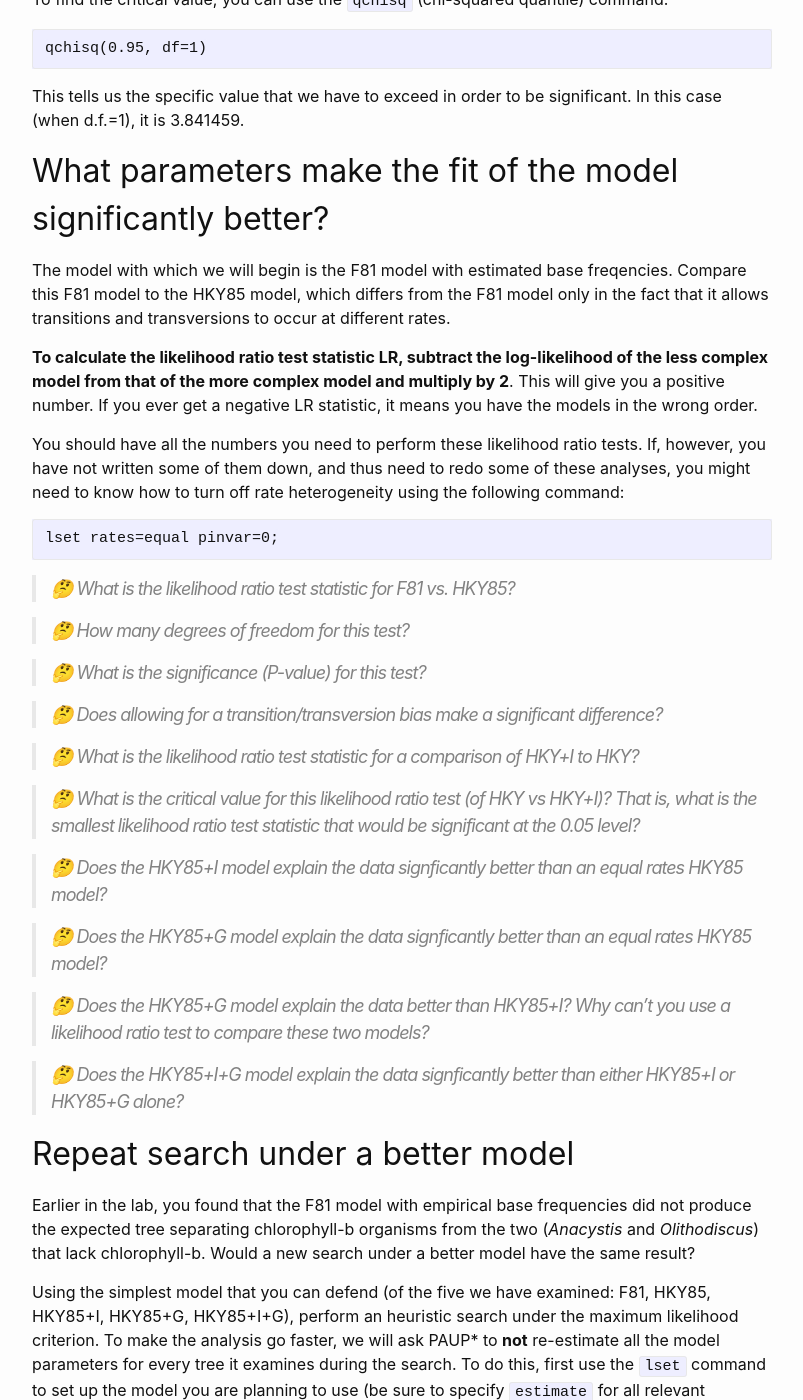
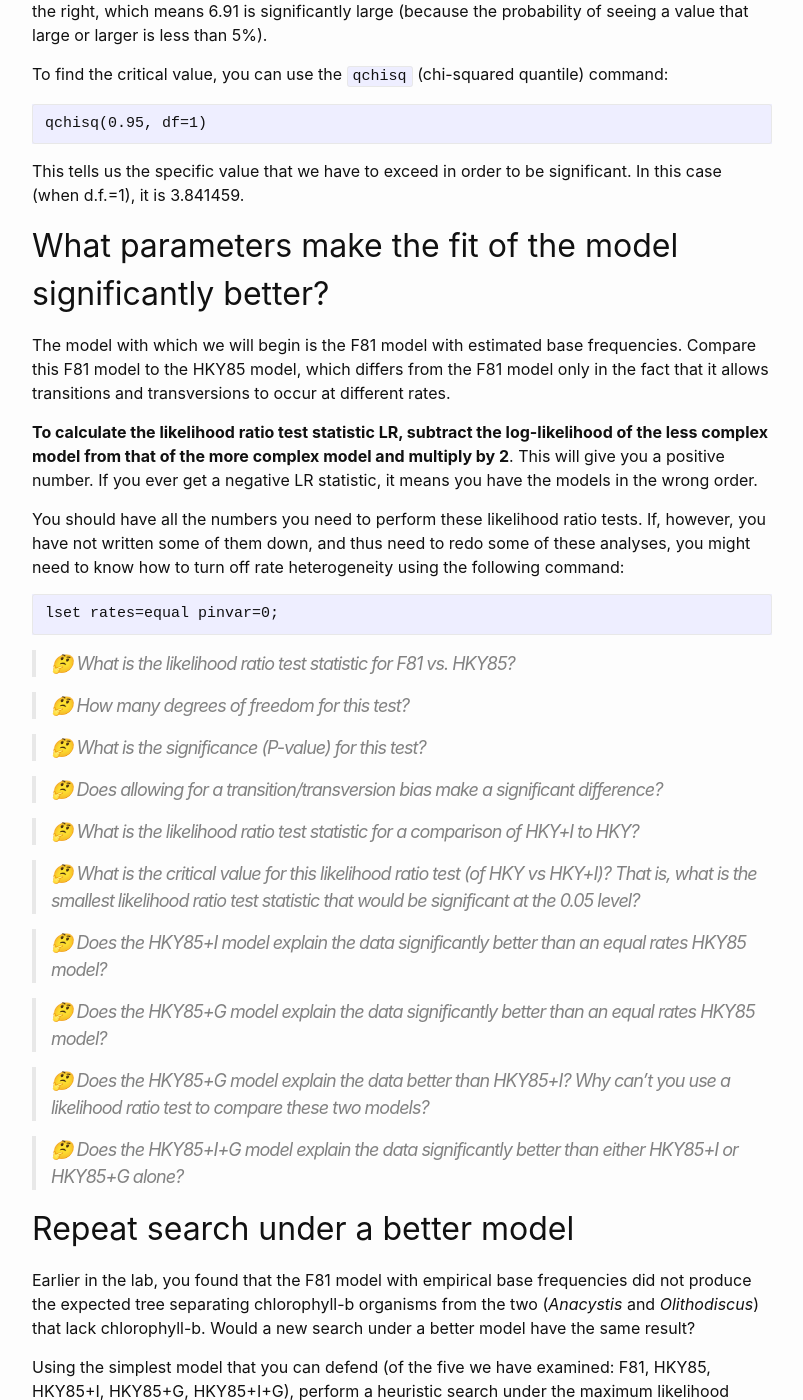
Before and after one commit to plewis/plewis.github.io, a Jekyll site: the page built from phylogenetics/likelihood.md, in a window 1280 px wide and 1400 px high, scrolled down 7607 px. Shown: the whole window, without its empty margins (238-1041 px from the left). Built offline with Jekyll 4.4.1, drawn with Linux system fonts in a browser that asks for light colours; emoji names are drawn with the system emoji font; some of the changed text lies outside the part shown.

Commit message:
Minor corrections

```diff
--- a/phylogenetics/likelihood.md
+++ b/phylogenetics/likelihood.md
@@ -207,7 +207,7 @@ I would like to recommend that, instead of typing commands at the `paup>` prompt
 
 You'll notice that I've commented out [using square brackets] everything from the `hsearch` command through saving the tree file. We need not do the search over again every time we run this file because the tree and branch lengths resulting from this search are already saved in the file _f81.tre_.
 
-You will also notice that I added a quit command at the end. This causes PAUP* to quit after executing all the commands in the paup block, , saving you the trouble of typing `quit` in order to edit the _run.nex_ file in preparation for the next step.
+You will also notice that I added a quit command at the end. This causes PAUP* to quit after executing all the commands in the paup block, saving you the trouble of typing `quit` in order to edit the _run.nex_ file in preparation for the next step.
 
 This method (building up a paup block) has the advantage that you always have a document that provides a record of everything you've done. It is very easy to perform an analysis and not be able to repeat it later because you've forgotten some setting you changed along the way.
 
@@ -393,7 +393,8 @@ The discrete gamma rate heterogeneity now needs to account only for the heteroge
 19: 3 base frequencies, 1 rate ratio, 1 proportion of invariable sites, 1 gamma shape, and 13 edge lengths
 {% endcomment %}
 
-== Likelihood ratio tests==
+# Likelihood ratio tests
+
 In this section, you will perform some simple likelihood ratio tests to decide which of the models used in the previous section does the best job of explaining the data while keeping the number of parameters used to a minimum.
 
 ## Determining significance
@@ -427,7 +428,7 @@ This tells us the specific value that we have to exceed in order to be significa
 
 ## What parameters make the fit of the model significantly better?
 
-The model with which we will begin is the F81 model with estimated base freqencies. Compare this F81 model to the HKY85 model, which differs from the F81 model only in the fact that it allows transitions and transversions to occur at different rates.
+The model with which we will begin is the F81 model with estimated base frequencies. Compare this F81 model to the HKY85 model, which differs from the F81 model only in the fact that it allows transitions and transversions to occur at different rates.
 
 **To calculate the likelihood ratio test statistic LR, subtract the log-likelihood of the less complex model from that of the more complex model and multiply by 2**. This will give you a positive number. If you ever get a negative LR statistic, it means you have the models in the wrong order.
 
@@ -476,13 +477,13 @@ yes!
 3.841459 = qchisq(0.95, df=1)
 {% endcomment %}
 
-> :thinking: Does the HKY85+I model explain the data signficantly better than an equal rates HKY85 model?
+> :thinking: Does the HKY85+I model explain the data significantly better than an equal rates HKY85 model?
 
 {% comment %}
 yes!
 {% endcomment %}
 
-> :thinking: Does the HKY85+G model explain the data signficantly better than an equal rates HKY85 model?
+> :thinking: Does the HKY85+G model explain the data significantly better than an equal rates HKY85 model?
 
 {% comment %}
 yes! 194.61 = 2.*((-3171.551)-(-3268.856))
@@ -495,7 +496,7 @@ a. yes: -3171.551 (HKY+G) > -3174.729 (HKY+I)
 b. the two models are not nested
 {% endcomment %}
 
-> :thinking: Does the HKY85+I+G model explain the data signficantly better than either HKY85+I or HKY85+G alone?
+> :thinking: Does the HKY85+I+G model explain the data significantly better than either HKY85+I or HKY85+G alone?
 
 {% comment %}
 I+G signif. better than I alone but not better than G alone
@@ -507,7 +508,7 @@ HKY+I+G vs. HKY+G: 0.112 = 2.*((-3171.495)-(-3171.551))
 
 Earlier in the lab, you found that the F81 model with empirical base frequencies did not produce the expected tree separating chlorophyll-b organisms from the two (_Anacystis_ and _Olithodiscus_) that lack chlorophyll-b. Would a new search under a better model have the same result?
 
-Using the simplest model that you can defend (of the five we have examined: F81, HKY85, HKY85+I, HKY85+G, HKY85+I+G), perform an heuristic search under the maximum likelihood criterion. To make the analysis go faster, we will ask PAUP* to **not** re-estimate all the model parameters for every tree it examines during the search. To do this, first use the `lset` command to set up the model you are planning to use (be sure to specify `estimate` for all relevant parameters: base frequencies, shape, tratio, etc.). Use the `lscores` command to force PAUP* to re-estimate all of the parameters of your selected model on some tree (the tree just needs to be something reasonable, such as a NJ tree or the F81 tree you have been using).
+Using the simplest model that you can defend (of the five we have examined: F81, HKY85, HKY85+I, HKY85+G, HKY85+I+G), perform a heuristic search under the maximum likelihood criterion. To make the analysis go faster, we will ask PAUP* to **not** re-estimate all the model parameters for every tree it examines during the search. To do this, first use the `lset` command to set up the model you are planning to use (be sure to specify `estimate` for all relevant parameters: base frequencies, shape, tratio, etc.). Use the `lscores` command to force PAUP* to re-estimate all of the parameters of your selected model on some tree (the tree just needs to be something reasonable, such as a NJ tree or the F81 tree you have been using).
 
 Now, re-issue the `lset` command but, for every parameter that you estimated, change the word `estimate` to `previous`. After executing this new `lset` command, start a search using just `hsearch`. PAUP* will fix the parameters at the previous values (i.e. the estimates you just forced it to calculate) and use these same values for every tree examined during the search.
 
```
Also changed, not shown: other parts of phylogenetics/likelihood.md (+3 -2 lines).
